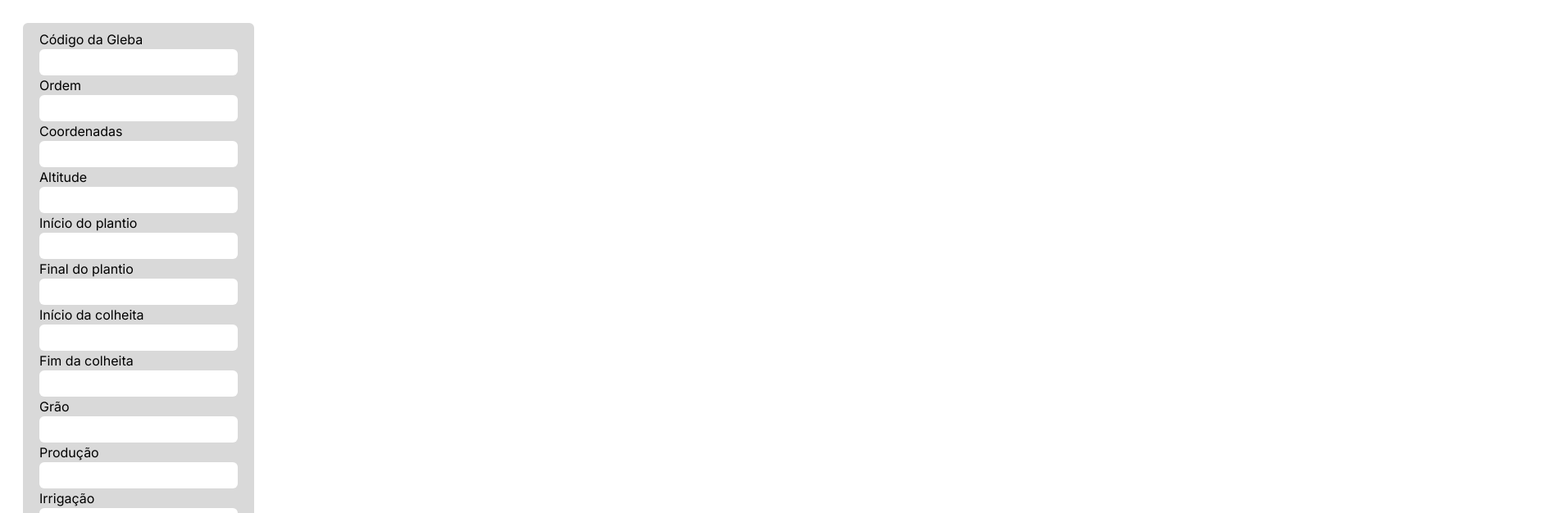
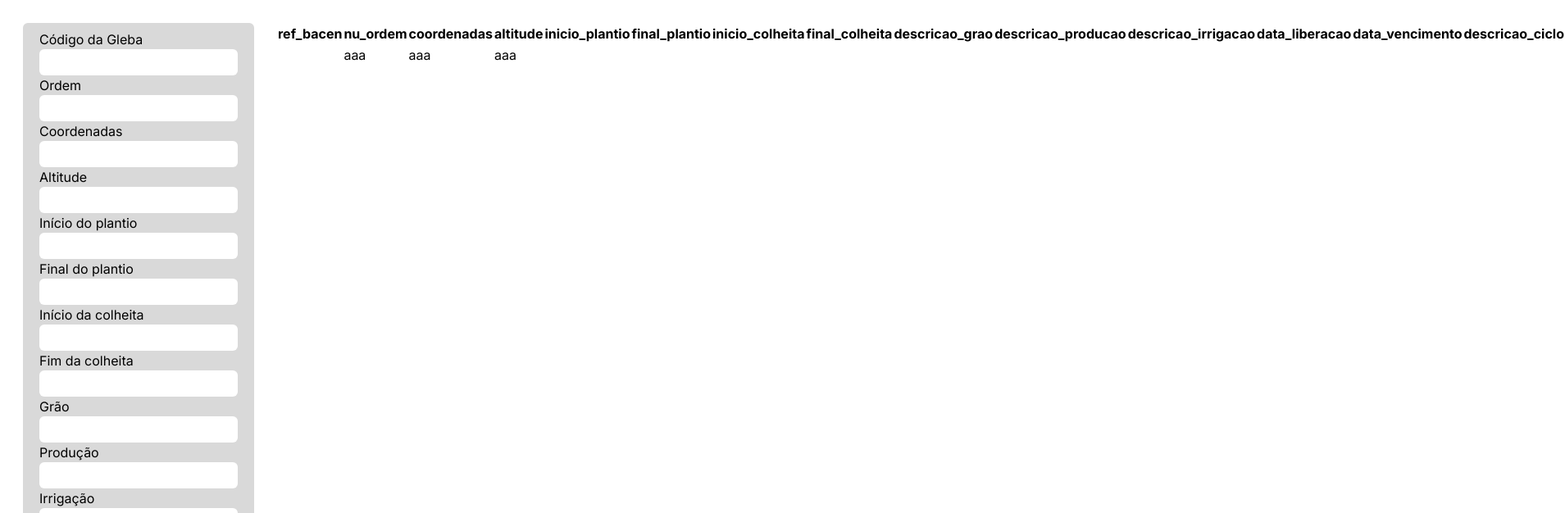
Before and after one commit to PhatomFatec/GeoForesight-front, a Next.js app in the folder geo-foresight/: page / in a window 1280 px wide. Shown: the top 626 px of the page at 82% size, 1909 px wide, since content can reach past the window. Built offline with nearby package versions, Linux system fonts and the light colour scheme.

Commit message:
GF-37: table

```diff
--- a/geo-foresight/app/page.tsx
+++ b/geo-foresight/app/page.tsx
@@ -1,53 +1,123 @@
 'use client'
 
-import getRequest from "@/api/getRequest";
+import { useState } from "react";
 
 export default function Home() {
 
+  let resultJSON
+  const [data, setData] = useState([]);
+
   function handleSearch() {
-    const values = document.querySelectorAll('input')
-    const teste = getRequest()
-    let endpoint = '/'
-    const table = document.querySelector('table')
-    table.innerHTML = teste
-    values.forEach(val =>{
-      endpoint += val.getAttribute('field-name') + '=' + val.value + '&'
-    })
-    endpoint = endpoint.slice(0, -1)
-    console.log(endpoint)
+
+    const fields = {
+      ref_bacen: (document.querySelector('.ref_bacen').value == '') ? 'NULL' : document.querySelector('.ref_bacen').value,
+      nu_ordem: (document.querySelector('.nu_ordem').value == '') ? 'NULL' : document.querySelector('.nu_ordem').value,
+      coordenadas: (document.querySelector('.coordenadas').value == '') ? 'NULL' : document.querySelector('.coordenadas').value,
+      altitude: (document.querySelector('.ref_bacen').value == '') ? 'NULL' : document.querySelector('.ref_bacen').value,
+      inicio_plantio: (document.querySelector('.inicio_plantio').value == '') ? 'NULL' : document.querySelector('.inicio_plantio').value,
+      final_plantio: (document.querySelector('.final_plantio').value == '') ? 'NULL' : document.querySelector('.final_plantio').value,
+      inicio_colheita: (document.querySelector('.inicio_colheita').value == '') ? 'NULL' : document.querySelector('.inicio_colheita').value,
+      final_colheita: (document.querySelector('.final_colheita').value == '') ? 'NULL' : document.querySelector('.final_colheita').value,
+      descricao_grao: (document.querySelector('.descricao_grao').value == '') ? 'NULL' : document.querySelector('.descricao_grao').value,
+      descricao_producao: (document.querySelector('.descricao_producao').value == '') ? 'NULL' : document.querySelector('.descricao_producao').value,
+      descricao_irrigacao: (document.querySelector('.descricao_irrigacao').value == '') ? 'NULL' : document.querySelector('.descricao_irrigacao').value,
+      data_liberacao: (document.querySelector('.data_liberacao').value == '') ? 'NULL' : document.querySelector('.data_liberacao').value,
+      data_vencimento: (document.querySelector('.data_vencimento').value == '') ? 'NULL' : document.querySelector('.data_vencimento').value,
+      descricao_ciclo: (document.querySelector('.descricao_ciclo').value == '') ? 'NULL' : document.querySelector('.descricao_ciclo').value
+    }
+
+    var myHeaders = new Headers();
+    myHeaders.append("Content-Type", "application/json");
+
+    var raw = JSON.stringify({
+      "ref_bacen": fields.ref_bacen,
+      "nu_ordem": fields.nu_ordem,
+      "coordenadas": fields.coordenadas,
+      "altitude": fields.altitude,
+      "inicio_plantio": fields.inicio_plantio,
+      "final_plantio": fields.final_plantio,
+      "inicio_colheita": fields.inicio_colheita,
+      "final_colheita": fields.final_colheita,
+      "descricao_grao": fields.descricao_grao,
+      "descricao_producao": fields.descricao_producao,
+      "descricao_irrigacao": fields.descricao_irrigacao,
+      "data_liberacao": fields.data_liberacao,
+      "data_vencimento": fields.data_vencimento,
+      "descricao_ciclo": fields.descricao_ciclo,
+    });
+
+    var requestOptions = {
+      method: 'POST',
+      headers: myHeaders,
+      body: raw,
+      redirect: 'follow'
+    };
+
+    fetch("http://localhost:8080", requestOptions)
+      .then(response => setData(response))
+      .catch(error => console.log('error', error));
+
   }
 
   return (
-    <div>
+    <div className="flex">
       <div className='bg-[#D9D9D9] m-7 w-max flex flex-col py-2 rounded-md items-center justify-between'>
         <div className="flex flex-col">
           <p className='mr-5 ml-5'>Código da Gleba</p>
-          <input field-name="ref_bacen" className='rounded-md outline-none p-1 mr-5 mx-5' type="text" />
+          <input field-name="ref_bacen" className='ref_bacen rounded-md outline-none p-1 mr-5 mx-5' type="text" />
           <p className='mr-5 ml-5'>Ordem</p>
-          <input field-name="teste" className='rounded-md outline-none p-1 mx-5' type="text" />
+          <input field-name="nu_ordem" className='nu_ordem rounded-md outline-none p-1 mx-5' type="text" />
           <p className='mr-5 ml-5'>Coordenadas</p>
-          <input field-name="outro" className='rounded-md outline-none p-1 mx-5' type="text" />
+          <input field-name="coordenadas" className='coordenadas rounded-md outline-none p-1 mx-5' type="text" />
           <p className='mr-5 ml-5'>Altitude</p>
-          <input field-name="" className='rounded-md outline-none p-1 mx-5' type="text" />
+          <input field-name="altitude" className='altitude rounded-md outline-none p-1 mx-5' type="text" />
           <p className='mr-5 ml-5'>Início do plantio</p>
-          <input field-name="" className='rounded-md outline-none p-1 mx-5' type="text" />
+          <input field-name="inicio_plantio" className='inicio_plantio rounded-md outline-none p-1 mx-5' type="text" />
           <p className='mr-5 ml-5'>Final do plantio</p>
-          <input field-name="" className='rounded-md outline-none p-1 mx-5' type="text" />
+          <input field-name="final_plantio" className='final_plantio rounded-md outline-none p-1 mx-5' type="text" />
           <p className='mr-5 ml-5'>Início da colheita</p>
-          <input field-name="" className='rounded-md outline-none p-1 mx-5' type="text" />
+          <input field-name="inicio_colheita" className='inicio_colheita rounded-md outline-none p-1 mx-5' type="text" />
           <p className='mr-5 ml-5'>Fim da colheita</p>
-          <input field-name="" className='rounded-md outline-none p-1 mx-5' type="text" />
+          <input field-name="final_colheita" className='final_colheita rounded-md outline-none p-1 mx-5' type="text" />
           <p className='mr-5 ml-5'>Grão</p>
-          <input field-name="" className='rounded-md outline-none p-1 mx-5' type="text" />
+          <input field-name="descricao_grao" className='descricao_grao rounded-md outline-none p-1 mx-5' type="text" />
           <p className='mr-5 ml-5'>Produção</p>
-          <input field-name="" className='rounded-md outline-none p-1 mx-5' type="text" />
+          <input field-name="descricao_producao" className='descricao_producao rounded-md outline-none p-1 mx-5' type="text" />
           <p className='mr-5 ml-5'>Irrigação</p>
-          <input field-name="" className='rounded-md outline-none p-1 mx-5' type="text" />
+          <input field-name="descricao_irrigacao" className='descricao_irrigacao rounded-md outline-none p-1 mx-5' type="text" />
+          <p className='mr-5 ml-5'>Data Liberação</p>
+          <input field-name="data_liberacao" className='data_liberacao rounded-md outline-none p-1 mx-5' type="text" />
+          <p className='mr-5 ml-5'>Data Vencimento</p>
+          <input field-name="data_vencimento" className='data_vencimento rounded-md outline-none p-1 mx-5' type="text" />
+          <p className='mr-5 ml-5'>Ciclo</p>
+          <input field-name="descricao_ciclo" className='descricao_ciclo rounded-md outline-none p-1 mx-5' type="text" />
         </div>
         <button className='bg-[#376CB9] text-white h-15 mt-4 mb-2 w-36 rounded-md mr-5' onClick={handleSearch}>Localizar</button>
       </div>
-      <table>
-
+      <table className="my-7">
+        <tr className="bg-white h-2">
+          <th>ref_bacen</th>
+          <th>nu_ordem</th>
+          <th>coordenadas</th>
+          <th>altitude</th>
+          <th>inicio_plantio</th>
+          <th>final_plantio</th>
+          <th>inicio_colheita</th>
+          <th>final_colheita</th>
+          <th>descricao_grao</th>
+          <th>descricao_producao</th>
+          <th>descricao_irrigacao</th>
+          <th>data_liberacao</th>
+          <th>data_vencimento</th>
+          <th>descricao_ciclo</th>
+        </tr>
+        <tr className="h-2 bg-white">
+          <td>{data}</td>
+          <td>aaa</td>
+          <td>aaa</td>
+          <td>aaa</td>
+        </tr>
+        <tr></tr>
       </table>
     </div>
   );
```
